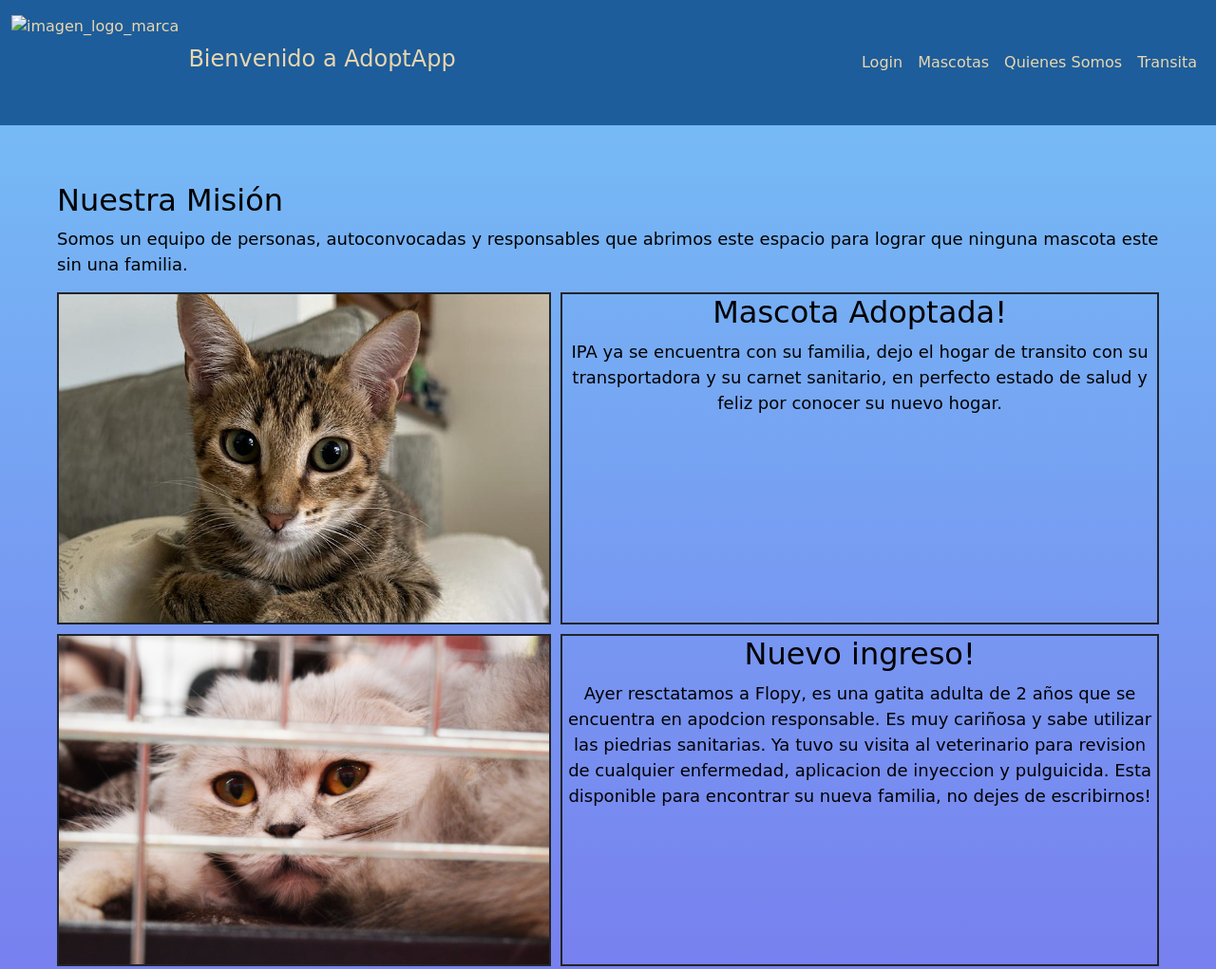
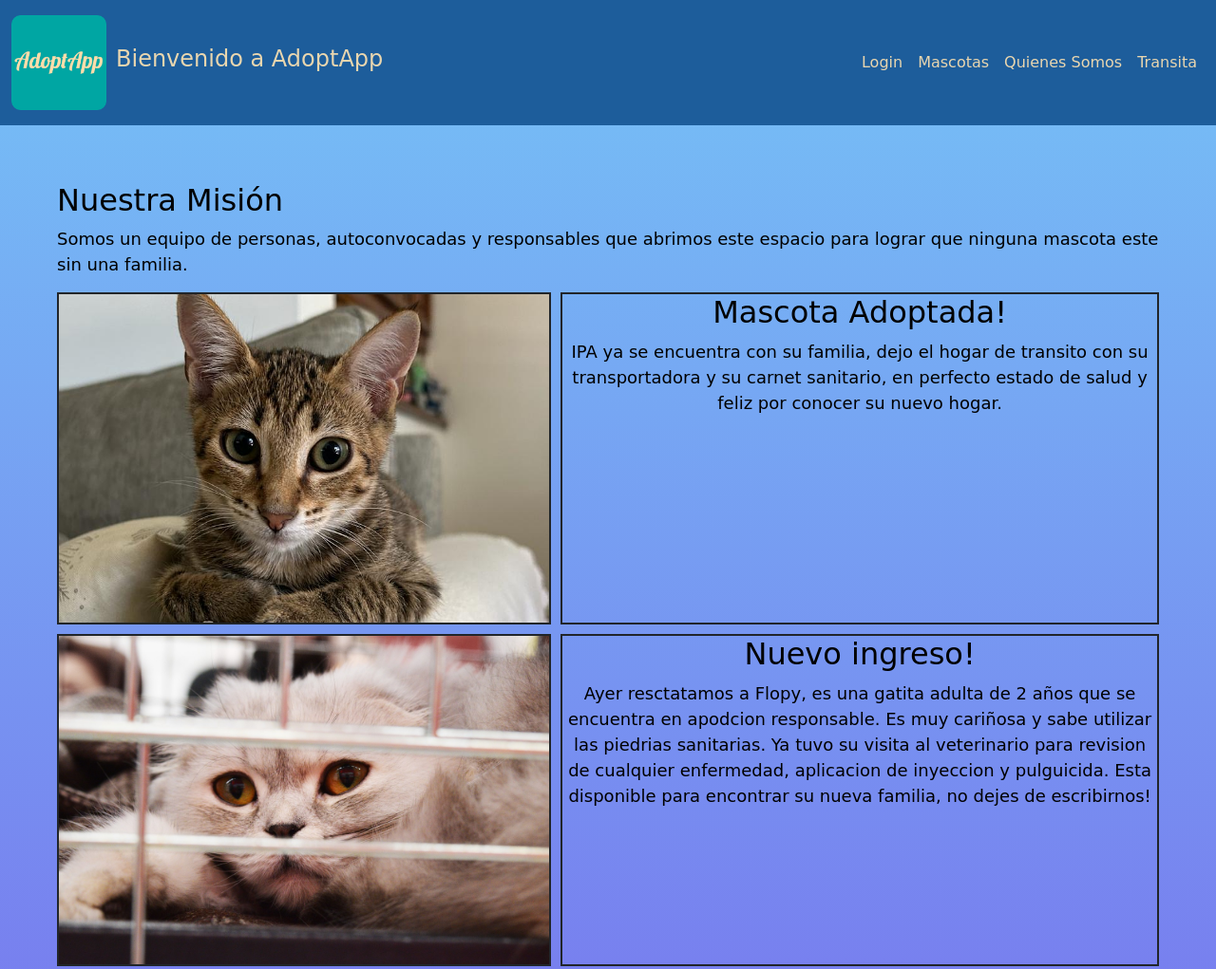
Before and after one commit to Guyito/ProyectoAdoptApp, a website: page index.html in a window 1280 px wide. Shown: the top 1021 px of the page at 95% size. Drawn offline with nearby package versions, Linux system fonts and the light colour scheme; the site is published under a folder, as on GitHub Pages, so addresses that start at the root find nothing; a web font is replaced by a local one.

Commit message:
Update index.html

```diff
--- a/index.html
+++ b/index.html
@@ -23,7 +23,7 @@
         <nav class="navbar navbar-expand-lg bg-body-tertiary">
             <div class="container-fluid">
                 <a class="navbar">
-                    <img src="/img/logohome/apple-icon.jpg" alt="imagen_logo_marca">
+                    <img src="./img/logohome/apple-icon.jpg" alt="imagen">
                     <h1>Bienvenido a AdoptApp</h1>
                 </a>
                 <button class="navbar-toggler" type="button" data-bs-toggle="collapse" data-bs-target="#navbarSupportedContent" aria-controls="navbarSupportedContent" aria-expanded="false" aria-label="Toggle navigation">
```
